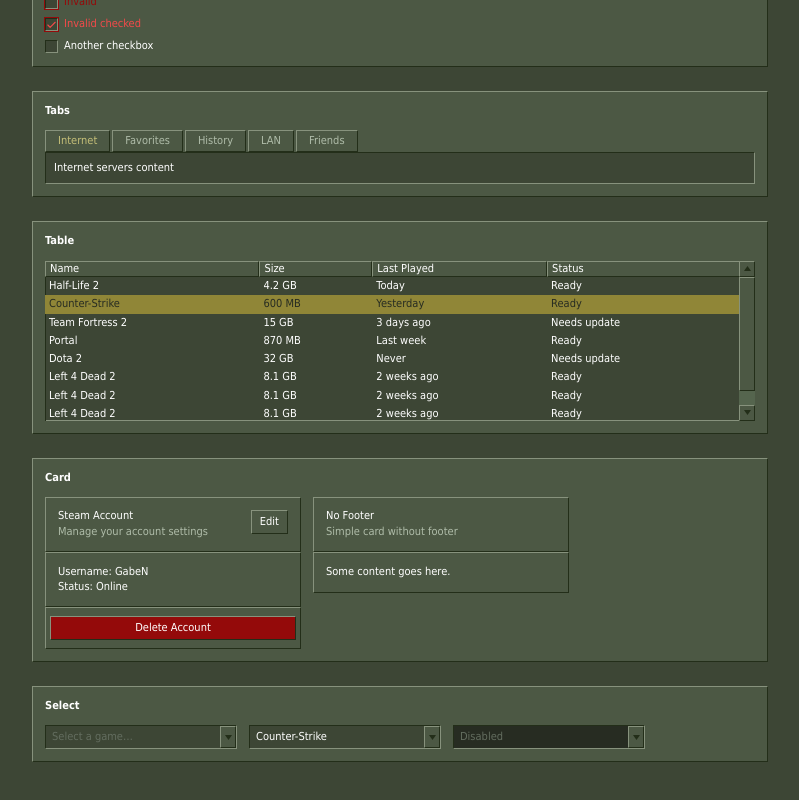
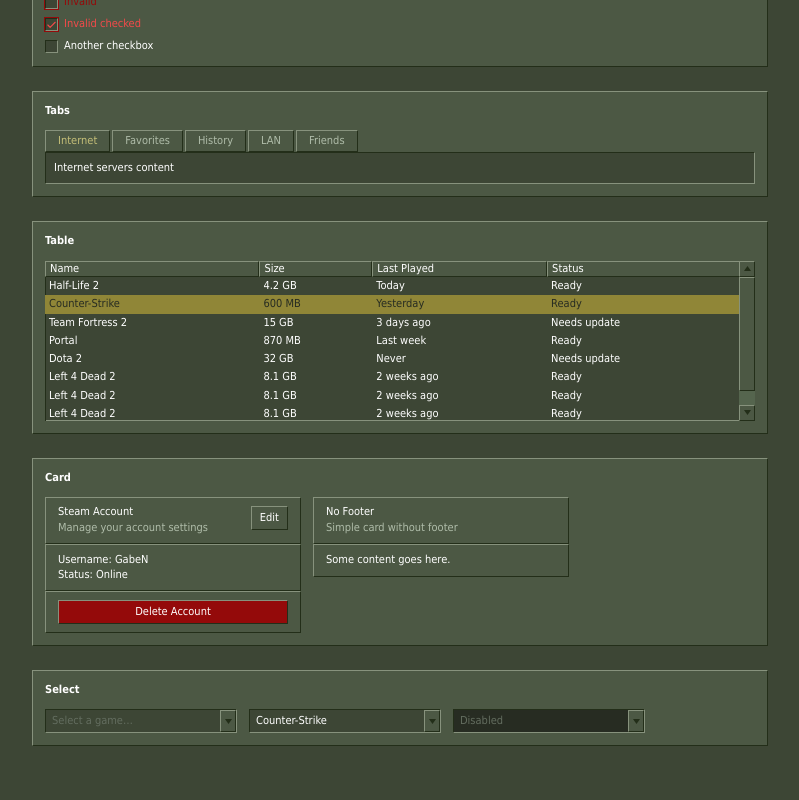
Before and after one commit to OnlyNinjaGear/go2003, a Next.js app: page / in a window 1280 px wide. Shown: the part 868-1668 px from the top of the page, without its empty margins (240-1039 px from the left). Built offline with nearby package versions, Linux system fonts and the light colour scheme.

Commit message:
auto: table.tsx

```diff
--- a/app/globals.css
+++ b/app/globals.css
@@ -202,3 +202,8 @@
   box-shadow: 0 0 0 1px #000000;
   border-width: 1px;
 }
+
+@utility win32-focus-primary {
+  box-shadow: 0 0 0 2px var(--muted);
+  border-width: 1px;
+}
--- a/registry/steam2003/ui/card.tsx
+++ b/registry/steam2003/ui/card.tsx
@@ -20,7 +20,7 @@ function CardHeader({ className, ...props }: React.ComponentProps<"div">) {
     <div
       data-slot="card-header"
       className={cn(
-        "@container/card-header grid auto-rows-min grid-rows-[auto_auto] items-start p-3 gap-1 has-data-[slot=card-action]:grid-cols-[1fr_auto] bevel-out",
+        "@container/card-header grid auto-rows-min grid-rows-[auto_auto] items-start px-3 py-2 gap-1 has-data-[slot=card-action]:grid-cols-[1fr_auto] bevel-out",
         className
       )}
       {...props}
@@ -65,7 +65,7 @@ function CardContent({ className, ...props }: React.ComponentProps<"div">) {
   return (
     <div
       data-slot="card-content"
-      className={cn("bevel-out p-3", className)}
+      className={cn("bevel-out px-3 py-2", className)}
       {...props}
     />
   )
@@ -75,7 +75,7 @@ function CardFooter({ className, ...props }: React.ComponentProps<"div">) {
   return (
     <div
       data-slot="card-footer"
-      className={cn("bevel-out px-1 py-2", className)}
+      className={cn("bevel-out px-3 py-2", className)}
       {...props}
     />
   )
--- a/registry/steam2003/ui/select.tsx
+++ b/registry/steam2003/ui/select.tsx
@@ -27,9 +27,9 @@ function SelectTrigger({
     <SelectPrimitive.Trigger
       data-slot="select-trigger"
       className={cn(
-        "flex w-full items-stretch h-6 cursor-default select-none outline-none",
+        "flex w-full items-stretch size-6 cursor-default select-none outline-none",
         "bevel-in bg-input-bg text-input-fg font-sans text-[11px]",
-        "focus-visible:win32-focus",
+        "focus-visible:win32-focus-primary",
         "disabled:bg-panel-pressed disabled:text-[var(--muted)] disabled:pointer-events-none",
         "aria-invalid:shadow-[0_0_0_1px_var(--destructive)]",
         "data-[placeholder]:[&_[data-slot=select-value]]:text-[var(--muted)]",
--- a/registry/steam2003/ui/table.tsx
+++ b/registry/steam2003/ui/table.tsx
@@ -190,7 +190,7 @@ function Table({
       <div
         ref={containerRef}
         className={cn(
-          "flex-1 min-w-0 overflow-x-auto overflow-y-scroll [scrollbar-width:none] [&::-webkit-scrollbar]:hidden [scroll-snap-type:y_mandatory] [scroll-behavior:auto] [box-shadow:inset_1px_0_0_var(--border-dark),inset_0_-1px_0_var(--border-light)]",
+          "flex-1 min-w-0 overflow-x-auto overflow-y-scroll [scrollbar-width:none] [&::-webkit-scrollbar]:hidden [scroll-snap-type:y_mandatory] [scroll-behavior:auto] [box-shadow:inset_1px_0_0_var(--border-dark),inset_0_-1px_0_var(--border-light)] outline-none",
           containerClassName
         )}
       >
```
